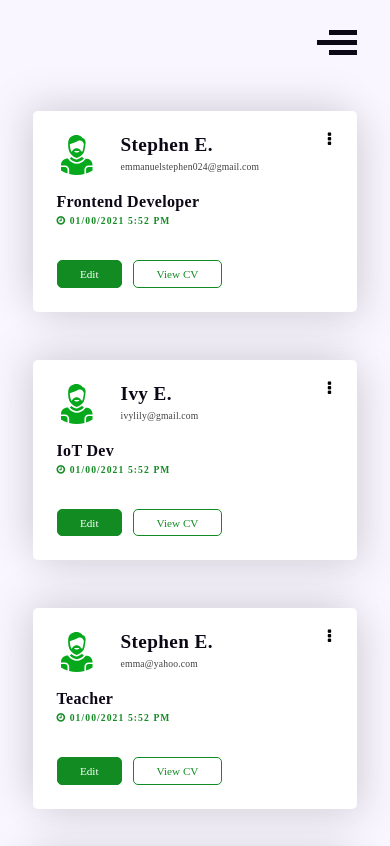
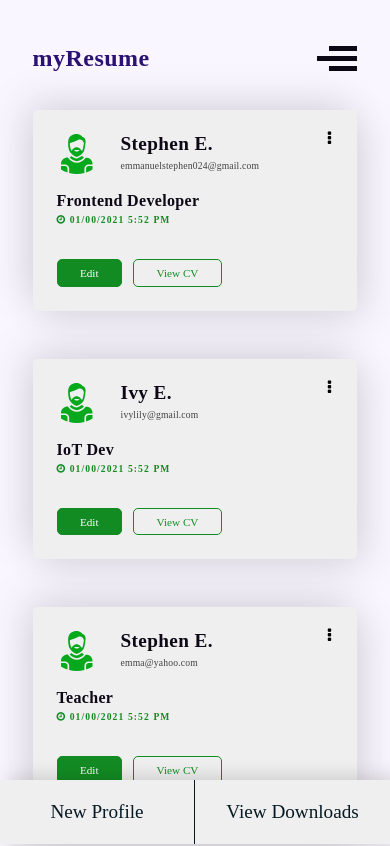
Before and after one commit to steph-crown/myResume-app, a React (Create React App) app: page /dashboard in a window 390 px wide. Shown: the top 846 px of the page. Built offline with nearby package versions, Linux system fonts and the light colour scheme.

Commit message:
Started downloads section

```diff
--- a/src/components/Dashboard/Downloads/index.jsx
+++ b/src/components/Dashboard/Downloads/index.jsx
@@ -3,21 +3,45 @@ import DashboardMenu from '../DashboardMenu';
 import dashboard from './../../../db/dashboard';
 import './../../../css/Dashboard/dashboard.css'
 import { Link } from "react-router-dom";
+import Profile from './../Profiles/Profile';
 
 
 
 const index = () => {
-    console.log(dashboard);
+    let Downloads = dashboard.downloads && dashboard.downloads.length > 0 ? dashboard.downloads.map(x =>
+        <Profile key={x._id} id={x._id} {...x} />
+    ) : "No Downloads yet, When you download the CV from any profile, it saves here"
     return (
-        <div className="dashboard downloads">
+        <div className="dashboard profiles">
+            <div className="md-flex">
+                <Link className="logo md" to="/">
+                    <span className="my">my</span>
+                    <span className="Resume">Resume</span>
+                </Link>
+                <Link className="menu-icon" to="/menu">
+                    <div></div>
+                    <div></div>
+                    <div></div>
+                </Link>
+            </div>
+
             <div className="side-nav">
-                <DashboardMenu active="downloads" />
+                <DashboardMenu active="profiles" />
             </div>
-            <Link className="menu-icon" to="/menu">
-                <div></div>
-                <div></div>
-                <div></div>
-            </Link>
+
+
+
+            <div className="profiles-body">
+                {Downloads}
+            </div>
+
+            <div className="create-profile">
+                +
+            </div>
+            <div className="bottom-nav md-flex">
+                <Link to="/dashboard">New Profile</Link>
+                <Link to="/downloads">View Downloads</Link>
+            </div>
         </div>
     );
 }
--- a/src/components/Dashboard/Profiles/index.jsx
+++ b/src/components/Dashboard/Profiles/index.jsx
@@ -9,23 +9,39 @@ import Profile from './Profile';
 
 
 const index = () => {
-    let Profiles = dashboard.profiles.map(x =>
-        <Profile key={x._id} id={x._id} {...x} className="indiv" />
-    )
+    let Profiles = dashboard.profiles ? dashboard.profiles.map(x =>
+        <Profile key={x._id} id={x._id} {...x} />
+    ) : "No Profile yet, Click + New profile to create a profile"
     return (
         <div className="dashboard profiles">
+            <div className="md-flex">
+                <Link className="logo md" to="/">
+                    <span className="my">my</span>
+                    <span className="Resume">Resume</span>
+                </Link>
+                <Link className="menu-icon" to="/menu">
+                    <div></div>
+                    <div></div>
+                    <div></div>
+                </Link>
+            </div>
+
             <div className="side-nav">
                 <DashboardMenu active="profiles" />
             </div>
-            <Link className="menu-icon" to="/menu">
-                <div></div>
-                <div></div>
-                <div></div>
-            </Link>
+
 
 
             <div className="profiles-body">
                 {Profiles}
+            </div>
+
+            <div className="create-profile">
+                +
+            </div>
+            <div className="bottom-nav md-flex">
+                <Link to="/dashboard">New Profile</Link>
+                <Link to="/downloads">View Downloads</Link>
             </div>
         </div>
     );
--- a/src/css/Dashboard/Profile.css
+++ b/src/css/Dashboard/Profile.css
@@ -1,6 +1,6 @@
 .profile {
     width: 30%;
-    background-color: #fff;
+    background-color: var(--white);
     word-break: break-all;
     padding: 24px;
     border-radius: 5px;
@@ -158,9 +158,15 @@
     color: var(--light-purple);
 }
 
+@media (max-width: 1300px) {
+    .profile {
+        width: 45%;
+    }
+}
+
 @media (max-width: 1024px) {
     .profiles-body {
-        padding: 32px 0;
+        padding: 0px 0;
     }
     .profile {
         width: 45%;
--- a/src/css/Dashboard/dashboard.css
+++ b/src/css/Dashboard/dashboard.css
@@ -23,10 +23,42 @@
     margin: 1.5rem 0;
 }
 
+.create-profile {
+    width: 55px;
+    height: 55px;
+    font-size: 1.5em;
+    font-weight: 500;
+    color: var(--bg-white);
+    background-color: var(--green);
+    position: fixed;
+    bottom: 30px;
+    right: 45px;
+    z-index: 10000;
+    border-radius: 50%;
+    justify-content: center;
+    align-items: center;
+    display: flex;
+    box-shadow: 10px 10px 50px rgba(0,0,0,0.2), -10px -10px 50px rgba(0,0,0,0.2);
+    cursor: pointer;
+}
+
+.md-flex {
+    display: none;
+}
+
 @media (max-width: 1024px) {
     .side-nav {
         display: none;
     }
+
+    .md-flex {
+        display:  flex;
+        width: 100%;
+        justify-content: space-between;
+        min-height: 2px;
+        align-items: center;
+    }
+
 
     .dashboard {
         padding: 30px calc(var(--l120) * 100vw);
@@ -36,5 +68,32 @@
         width: 100%;
         position: initial;
     }
+    .create-profile {
+        display: none;
+    }
 
+    .bottom-nav {
+        position: fixed;
+        bottom: 0;
+        left: 0;
+        right: 0;
+        display: flex;
+        background-color: var(--white);
+        box-shadow: 10px 0px 20px rgba(0,0,0,0.2);
+    }
+    .bottom-nav * {
+        width: 50%;
+        text-align: center;
+        font-family: 'Nunito Sans';
+        padding: 10px 0;
+        font-size: 1.2em;
+        font-weight: 400;
+    }
+    .bottom-nav *:hover {
+        background-color: var(--green);
+        color: var(--white);
+    }
+    .bottom-nav *:first-child {
+        border-right: 1px solid var(--light-black);
+    }
 }
--- a/src/css/index.css
+++ b/src/css/index.css
@@ -1,4 +1,5 @@
 :root {
+  --white: #efefef;
   --bg-white: #faf6ff;
   --purple: #2a1173;
   --light-black: #061923;
```
Also changed, not shown: src/db/dashboard.js (indentation only), 1 other file (tests, documents, lock files or other folders).
